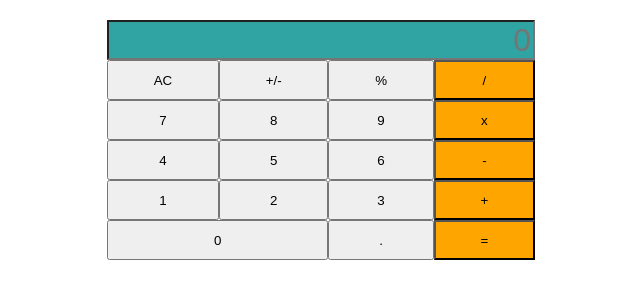
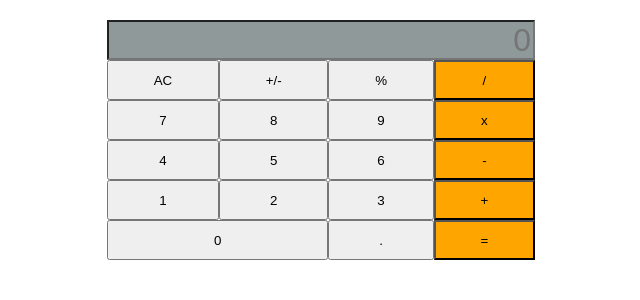
Before and after one commit to zdnahom/math-magicians, a React (Create React App) app: page / in a window 1280 px wide. Shown: the top 300 px of the page, without its empty margins (341-981 px from the left). Built offline with nearby package versions, Linux system fonts and the light colour scheme.

Commit message:
Add styling

```diff
--- a/src/App.css
+++ b/src/App.css
@@ -14,11 +14,13 @@
 }
 
 .calculator-input {
-  background-color: rgb(48, 163, 163);
+  background-color: rgb(143, 153, 153);
   grid-column: 1/5;
   font-size: 2em;
 }
-
+.calculator-button{
+    cursor: pointer;
+}
 .calculator-button:nth-child(18) {
   grid-column: 1/3;
 }
```
